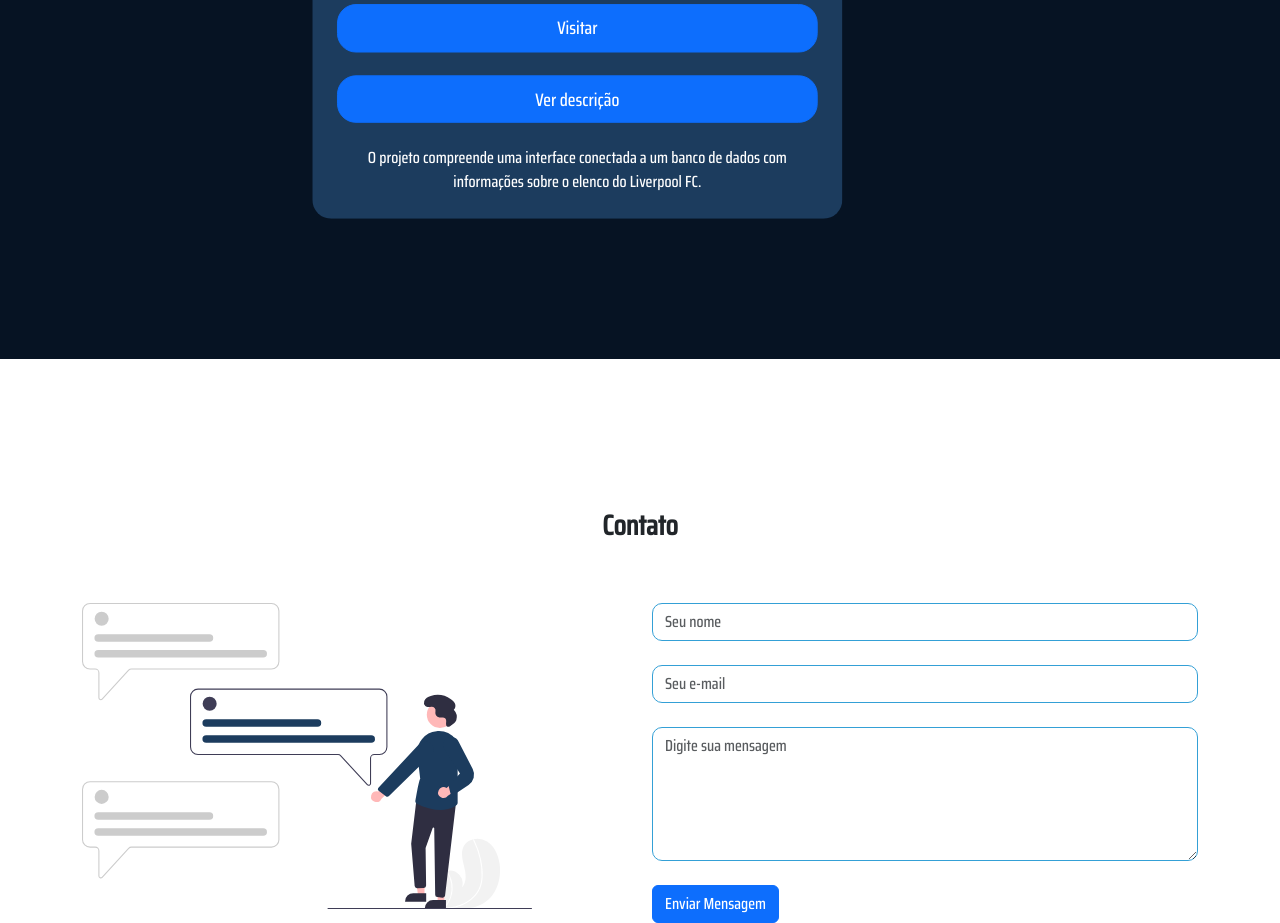
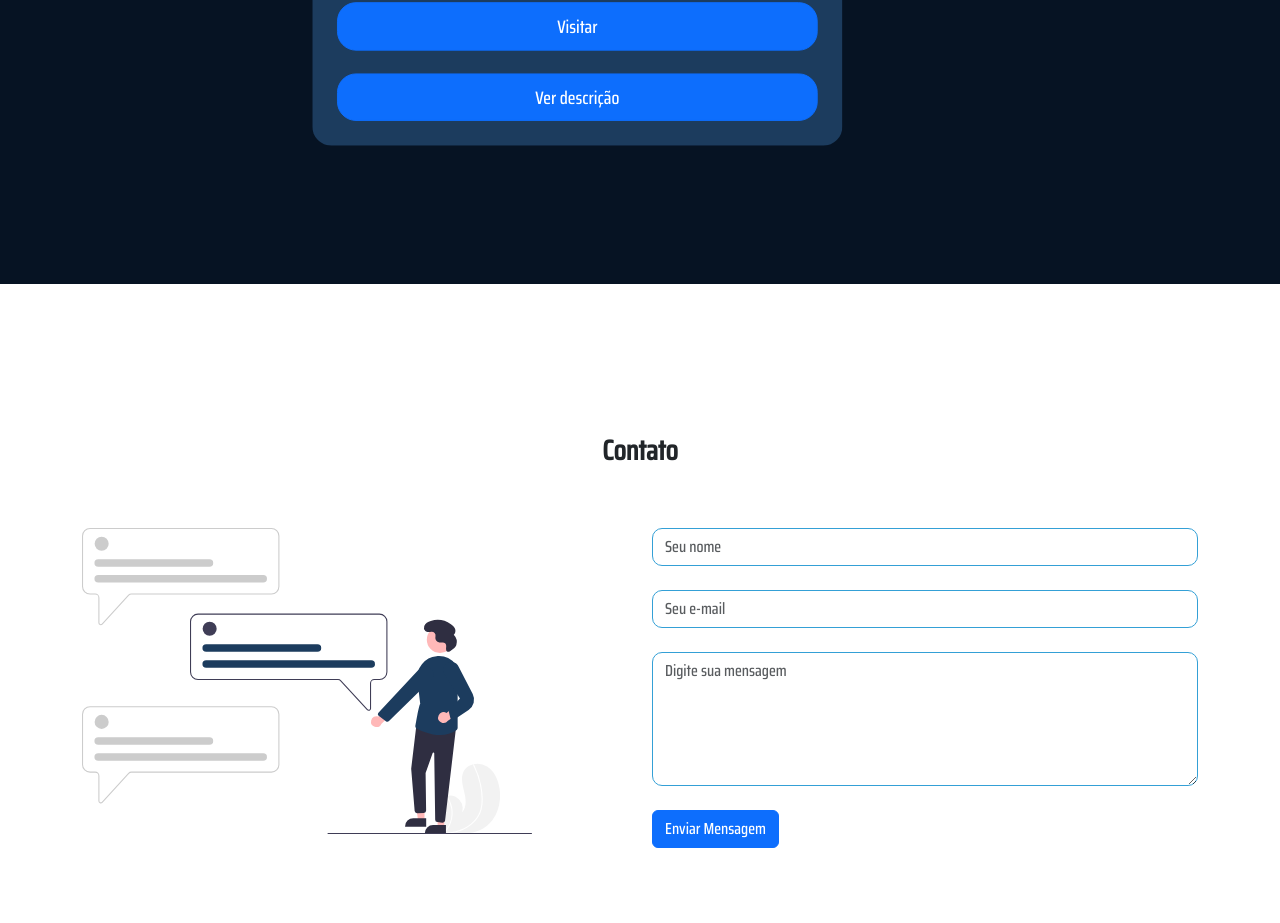
Before and after one commit to 26Tassiofernandes/porfolio, a plain HTML site: page index.html in a window 1280 px wide. Shown: the part 4020-4943 px from the top of the page. Drawn offline with nearby package versions, Linux system fonts and the light colour scheme.

Commit message:
update index.html

```diff
--- a/index.html
+++ b/index.html
@@ -440,7 +440,7 @@
                                         <a class="btn btn-primary" data-bs-toggle="collapse" href="#descricao-card-1"
                                             role="button" aria-expanded="false" aria-controls="collapseExample" style="width: 100%;">Ver descrição</a>
 
-                                        <div class="collapse show" id="descricao-card-1"> <br>
+                                        <div class="collapse" id="descricao-card-1"> <br>
 
                                             <p class="card-text">O projeto compreende uma interface conectada a um banco
                                                 de dados com informações sobre o elenco do Liverpool FC.</p>
--- a/src/JS/script.js
+++ b/src/JS/script.js
@@ -16,7 +16,7 @@ const titulo = document.querySelector('.descricao-profissao');
 typeWrite(titulo);
 
 
-// Mexendo com o Navbar
+// MANIPULANDO O NAVBAR
 
   document.addEventListener("DOMContentLoaded", function () {
 
@@ -24,7 +24,7 @@ typeWrite(titulo);
 
     var navbarToggler = document.getElementById("botao-navbar");
 
-    // Verifica se o botão de navegação existe e está visível
+    // Verifica se o botão de navegação (hamburguer) existe e está visível
 
     if (navbarToggler && window.getComputedStyle(navbarToggler).display === "block") {
 
```
